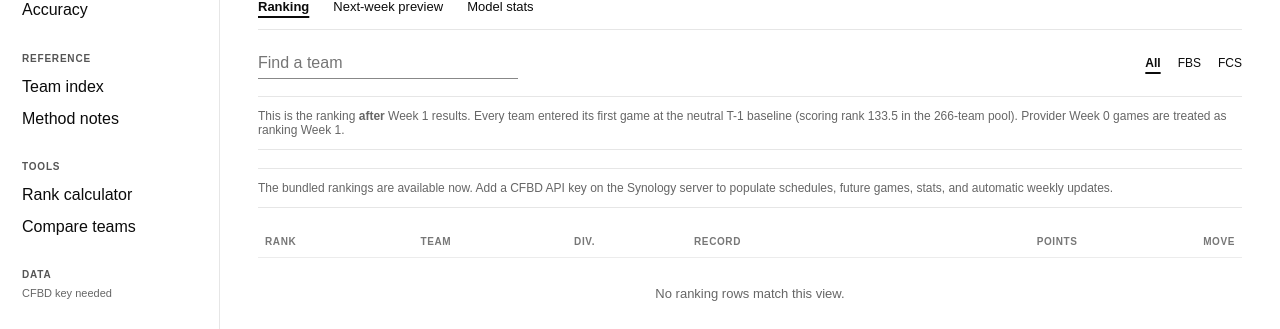
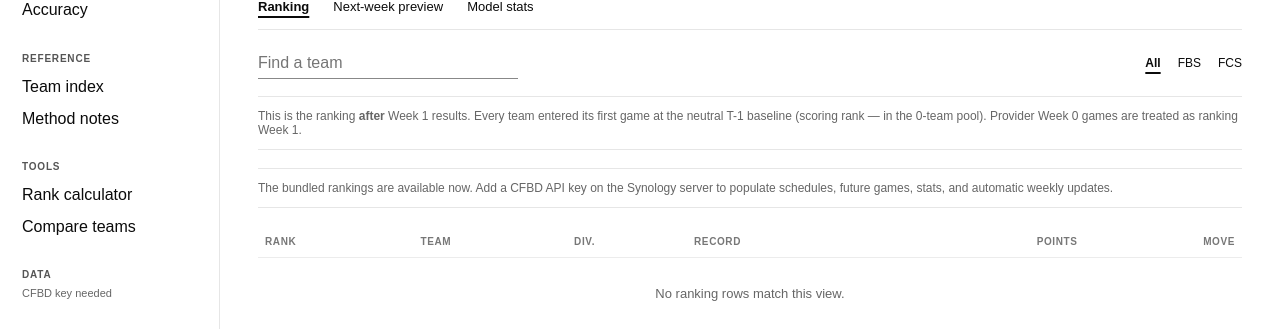
Before and after one commit to larrybillinger/NCAA_BCS_RANKING_CALCULATOR, a FastAPI app: page / in a window 1280 px wide. Shown: the part 168-497 px from the top of the page. Run offline with FastAPI, Linux system fonts and the light colour scheme.

Commit message:
Use live pool size in ranking baseline note

```diff
--- a/src/ncaa_rankings/web/templates/rankings.html
+++ b/src/ncaa_rankings/web/templates/rankings.html
@@ -31,7 +31,7 @@
   </div>
 </section>
 
-{% if selected_week == 1 %}<div class="quiet-note">This is the ranking <strong>after</strong> Week 1 results. Every team entered its first game at the neutral T-1 baseline (scoring rank 133.5 in the 266-team pool). Provider Week 0 games are treated as ranking Week 1.</div>{% endif %}
+{% if selected_week == 1 %}<div class="quiet-note">This is the ranking <strong>after</strong> Week 1 results. Every team entered its first game at the neutral T-1 baseline (scoring rank {{ neutral_rank|num }} in the {{ team_count }}-team pool). Provider Week 0 games are treated as ranking Week 1.</div>{% endif %}
 {% if not cfbd_configured %}<div class="quiet-note">The bundled rankings are available now. Add a CFBD API key on the Synology server to populate schedules, future games, stats, and automatic weekly updates.</div>{% endif %}
 
 <div class="table-wrap">
```
